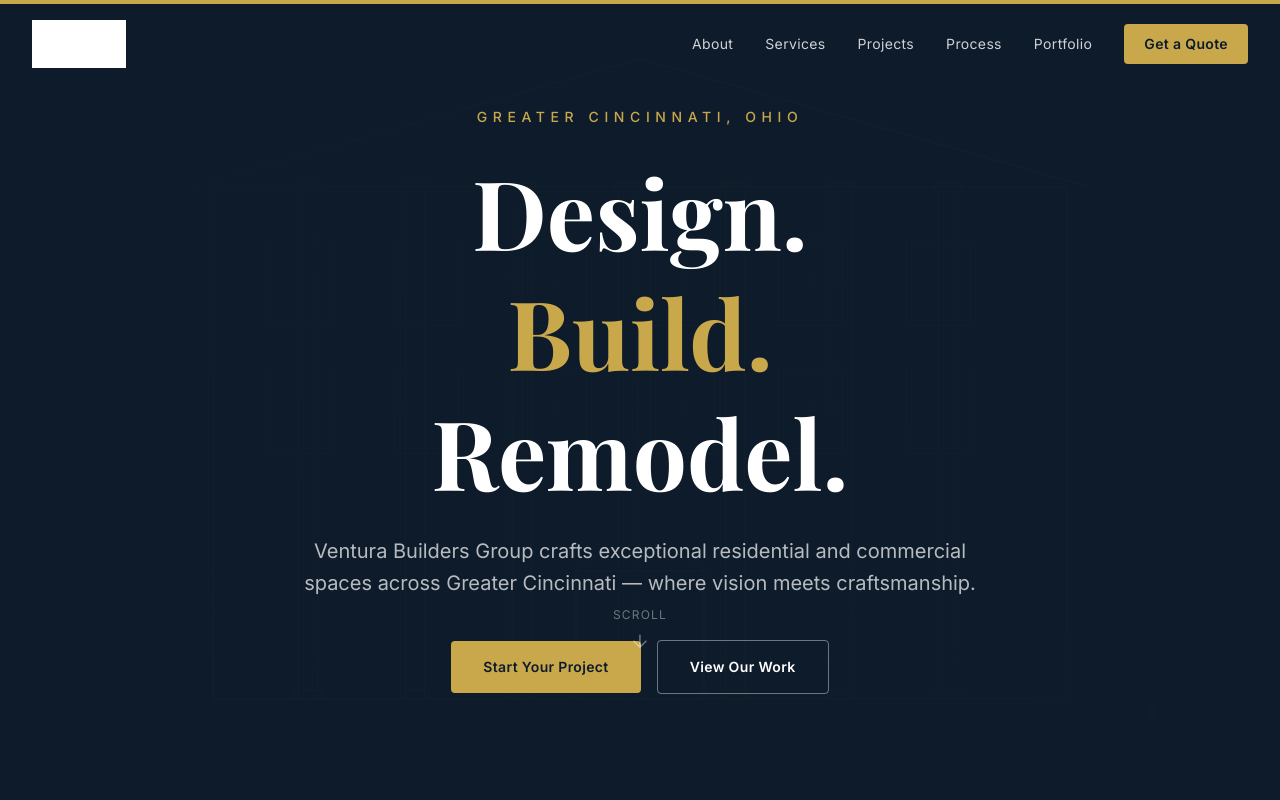
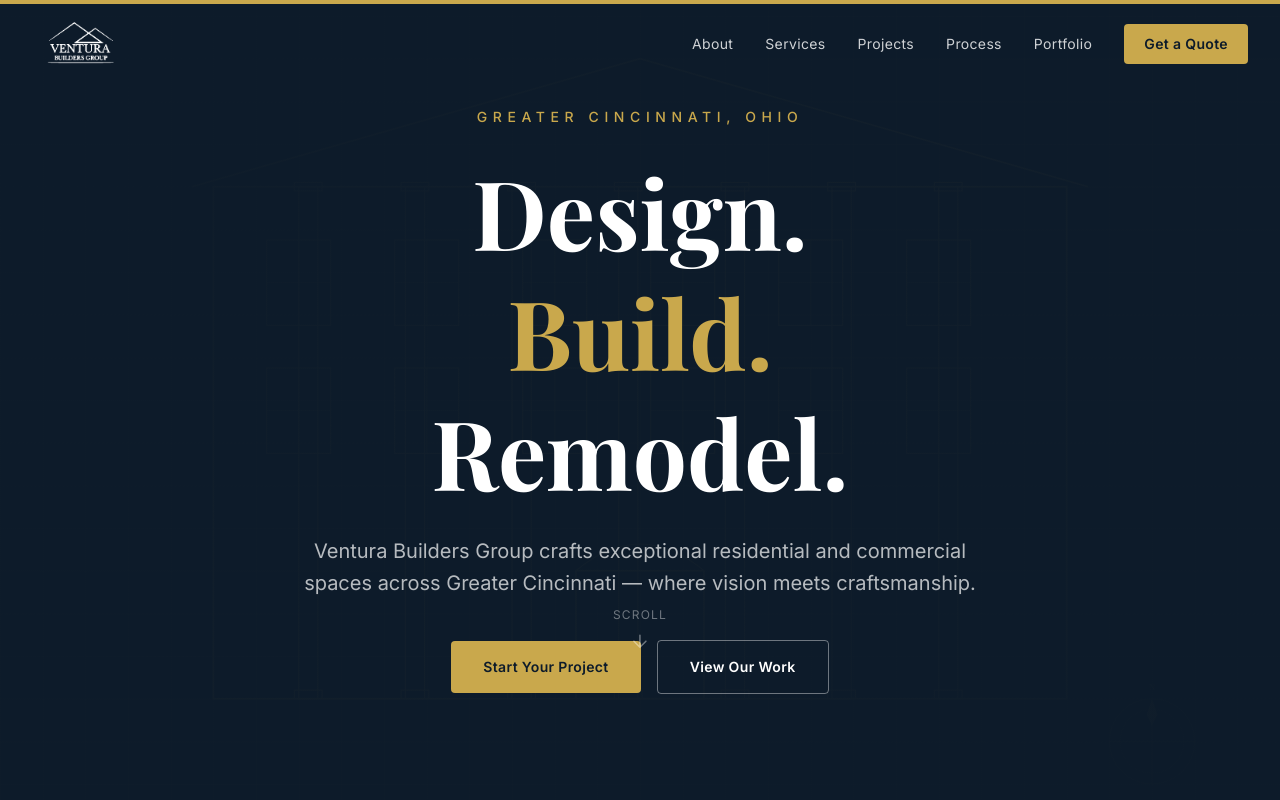
Before and after one commit to devrize7/ventura-site, a Next.js app: page / in a window 1280 px wide. Shown: the top 800 px of the page. Built offline with nearby package versions, Linux system fonts and the light colour scheme; a web font is replaced by a local one.

Commit message:
White transparent logo, no filters

```diff
--- a/src/components/Navbar.tsx
+++ b/src/components/Navbar.tsx
@@ -42,13 +42,12 @@ export default function Navbar() {
           onClick={(e) => { e.preventDefault(); window.scrollTo({ top: 0, behavior: "smooth" }); }}
         >
           <Image
-            src="/vbg-logo.png"
+            src="/vbg-white.png"
             alt="Ventura Builders Group"
-            width={160}
-            height={54}
+            width={180}
+            height={60}
             className="h-12 w-auto"
             priority
-            style={{ filter: 'brightness(0) invert(1)' }}
           />
         </a>
 
```
Also changed, not shown: public/vbg-white.png (added).
